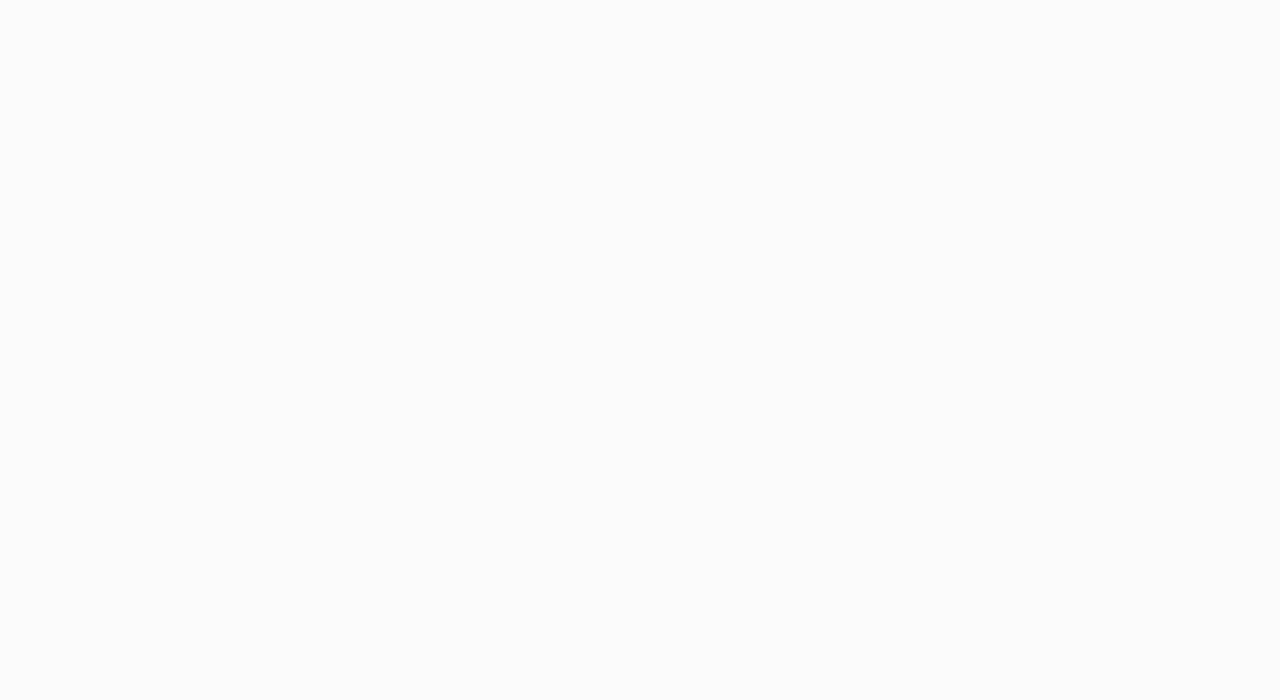
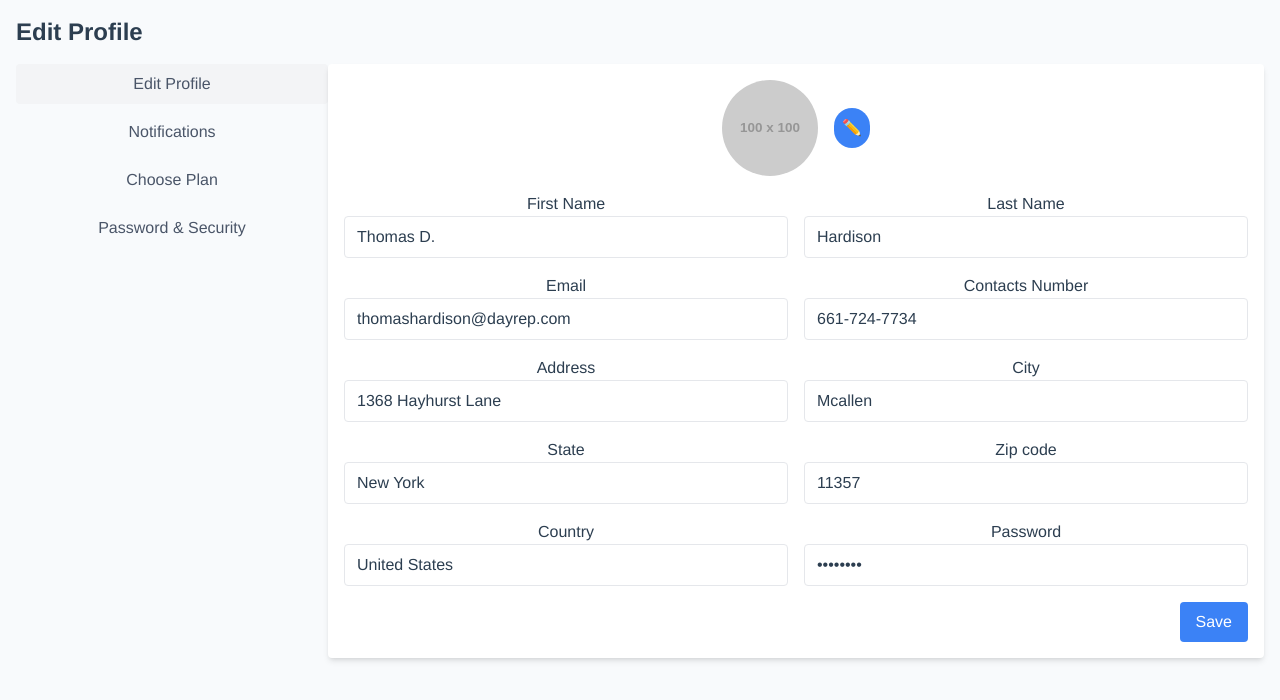
Before and after one commit to JulianChavezDiaz/MIKROMOVILAB, a Vue app: page /PerfilUser in a window 1280 px wide. Before the commit this address had no page. Shown: the top 700 px of the page. Built offline with nearby package versions, Linux system fonts and the light colour scheme.

Commit message:
nuevo pages perfil

```diff
--- /dev/null
+++ b/src/pages/PerfilUser.vue
@@ -0,0 +1,108 @@
+<template>
+    <div class="p-4">
+      <div class="flex justify-between items-center mb-4">
+        <h1 class="text-2xl font-bold">Edit Profile</h1>
+      </div>
+      <div class="flex flex-col md:flex-row">
+        <aside class="w-full md:w-1/4 mb-4 md:mb-0">
+          <nav>
+            <ul>
+              <li class="mb-2"><a href="#" class="block p-2 bg-gray-100 rounded">Edit Profile</a></li>
+              <li class="mb-2"><a href="#" class="block p-2">Notifications</a></li>
+              <li class="mb-2"><a href="#" class="block p-2">Choose Plan</a></li>
+              <li class="mb-2"><a href="#" class="block p-2">Password & Security</a></li>
+            </ul>
+          </nav>
+        </aside>
+        <main class="w-full md:w-3/4 bg-white p-4 rounded shadow-md">
+          <form @submit.prevent="saveProfile">
+            <div class="flex items-center justify-center mb-4">
+              <img src="https://via.placeholder.com/100" alt="Profile Picture" class="rounded-full h-24 w-24 object-cover">
+              <button type="button" class="bg-blue-500 text-white p-2 rounded-full ml-4">✏️</button>
+            </div>
+            <div class="grid grid-cols-1 md:grid-cols-2 gap-4">
+              <div>
+                <label for="firstName" class="block">First Name</label>
+                <input v-model="user.firstName" id="firstName" type="text" class="border rounded w-full py-2 px-3">
+              </div>
+              <div>
+                <label for="lastName" class="block">Last Name</label>
+                <input v-model="user.lastName" id="lastName" type="text" class="border rounded w-full py-2 px-3">
+              </div>
+              <div>
+                <label for="email" class="block">Email</label>
+                <input v-model="user.email" id="email" type="email" class="border rounded w-full py-2 px-3">
+              </div>
+              <div>
+                <label for="contactNumber" class="block">Contacts Number</label>
+                <input v-model="user.contactNumber" id="contactNumber" type="text" class="border rounded w-full py-2 px-3">
+              </div>
+              <div>
+                <label for="address" class="block">Address</label>
+                <input v-model="user.address" id="address" type="text" class="border rounded w-full py-2 px-3">
+              </div>
+              <div>
+                <label for="city" class="block">City</label>
+                <input v-model="user.city" id="city" type="text" class="border rounded w-full py-2 px-3">
+              </div>
+              <div>
+                <label for="state" class="block">State</label>
+                <input v-model="user.state" id="state" type="text" class="border rounded w-full py-2 px-3">
+              </div>
+              <div>
+                <label for="zipCode" class="block">Zip code</label>
+                <input v-model="user.zipCode" id="zipCode" type="text" class="border rounded w-full py-2 px-3">
+              </div>
+              <div>
+                <label for="country" class="block">Country</label>
+                <input v-model="user.country" id="country" type="text" class="border rounded w-full py-2 px-3">
+              </div>
+              <div>
+                <label for="password" class="block">Password</label>
+                <input v-model="user.password" id="password" type="password" class="border rounded w-full py-2 px-3">
+              </div>
+            </div>
+            <div class="flex justify-end mt-4">
+              <button type="submit" class="bg-blue-500 text-white px-4 py-2 rounded">Save</button>
+            </div>
+          </form>
+        </main>
+      </div>
+    </div>
+  </template>
+
+  <script>
+  export default {
+    data() {
+      return {
+        user: {
+          firstName: 'Thomas D.',
+          lastName: 'Hardison',
+          email: 'thomashardison@dayrep.com',
+          contactNumber: '661-724-7734',
+          address: '1368 Hayhurst Lane',
+          city: 'Mcallen',
+          state: 'New York',
+          zipCode: '11357',
+          country: 'United States',
+          password: '********'
+        }
+      }
+    },
+    methods: {
+      saveProfile() {
+        console.log('Profile saved', this.user);
+      }
+    }
+  }
+  </script>
+
+  <style scoped>
+  aside nav ul li a {
+    color: #4A5568;
+    text-decoration: none;
+  }
+  aside nav ul li a:hover {
+    background-color: #E2E8F0;
+  }
+  </style>
--- a/src/pages/master/dashboard.vue
+++ b/src/pages/master/dashboard.vue
@@ -21,8 +21,10 @@
                 <div class="w-10 h-10 rounded-full overflow-hidden">
                   <img src="https://img.daisyui.com/images/stock/photo-1534528741775-53994a69daeb.jpg" />
                 </div>
+              <router-link to="/PerfilUser">
                 <p>Abigail Cepeda</p>
                 <p class="text-sm text-gray-500">Admin</p>
+              </router-link>
 
               </div>
             </div>
--- a/src/router/index.js
+++ b/src/router/index.js
@@ -10,6 +10,8 @@ import estadisticas from "@/pages/estadisticas.vue";
 import viajes from "@/pages/ViajesGestor.vue";
 import CrudPlantilla from "@/pages/CrudPlantilla.vue";
 import EstacionesGestor from "@/pages/EstacionesGestor.vue";
+import PerfilUser from "@/pages/PerfilUser.vue"
+
 const routes = [
   {
     name: 'Dashboard',
@@ -25,6 +27,11 @@ const routes = [
     name: 'Usuarios',
     path: '/usuarios',
     component: usuarios
+  },
+  {
+    name: 'PerfilUser',
+    path: '/PerfilUser',
+    component: PerfilUser
   },
   {
     name: 'roles',
```
